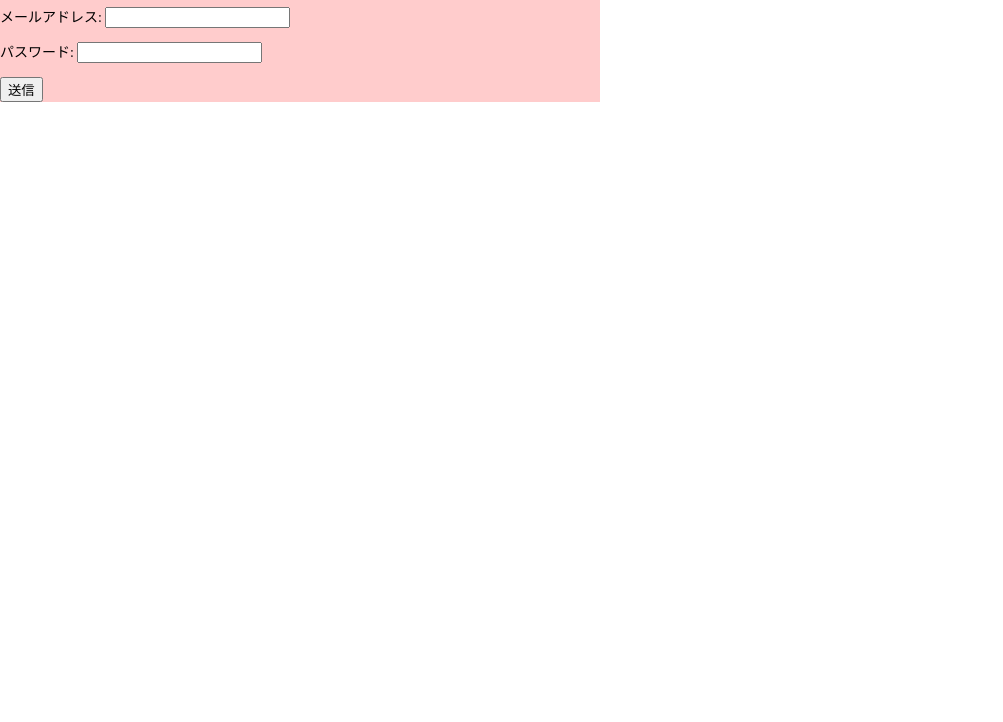
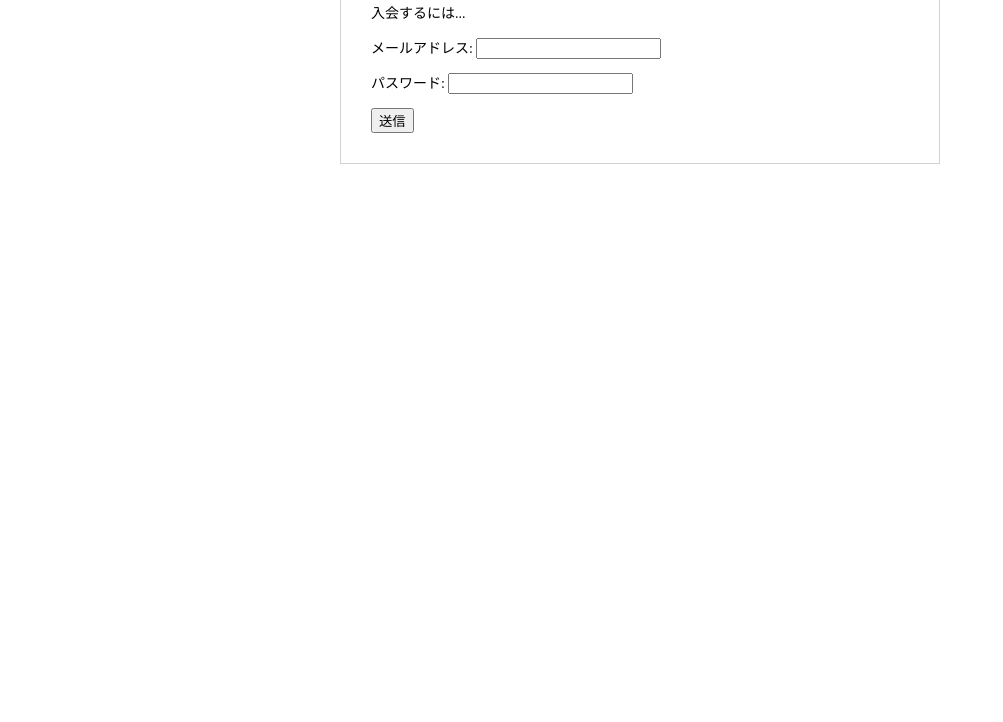
Before and after one commit to 160294w/udemy_web_programming_for_become_frontend, a plain HTML site: page index.html in a window 1280 px wide. Shown: the part 78-800 px from the top of the page, without its empty margins (0-1003 px from the left). Drawn offline with Linux system fonts and the light colour scheme.

Commit message:
Add 2-14: centerize by using margin auto

```diff
--- a/css/style.css
+++ b/css/style.css
@@ -6,6 +6,9 @@ h1 {
     margin: 0;
 }
 .content {
-    background-color: #ffcccc;
+    background-color: #fff;
     width: 600px;
+    margin: 0 auto;
+    border: 1px solid #d1d1d1;
+    padding: 30px;
 }
```
